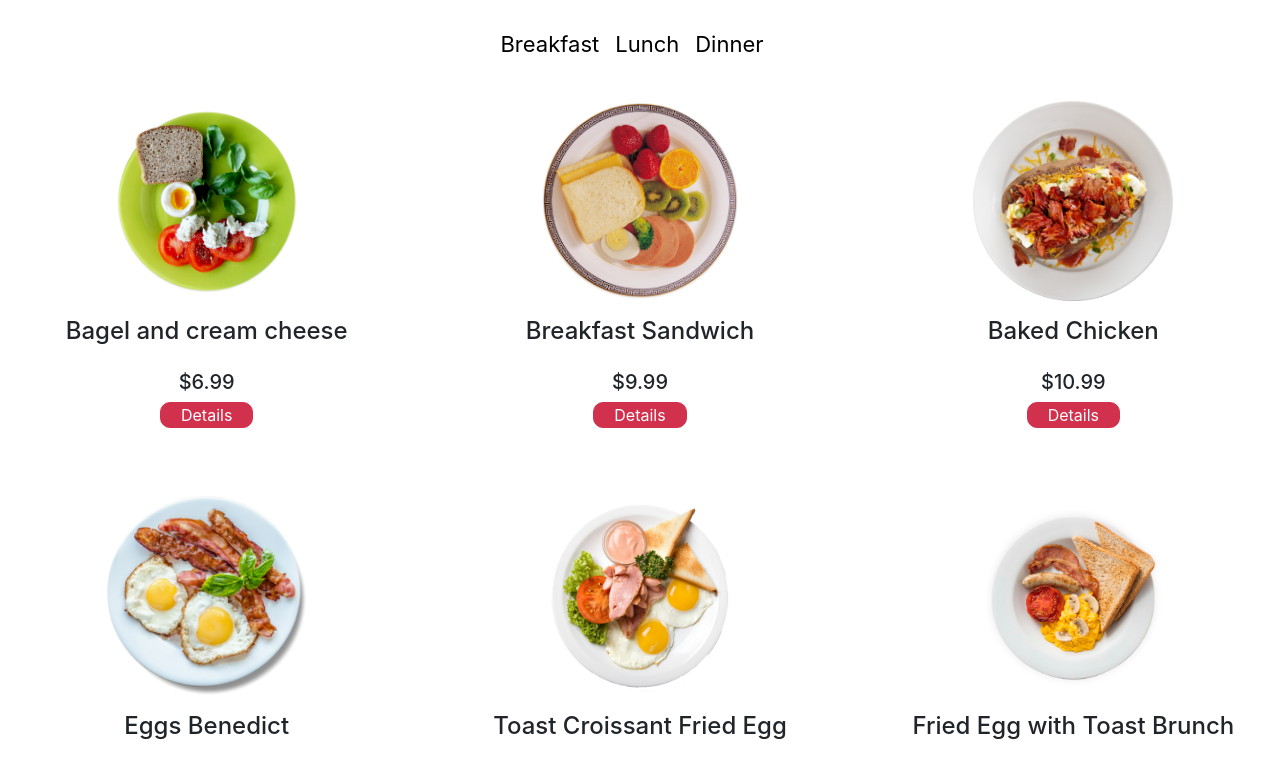
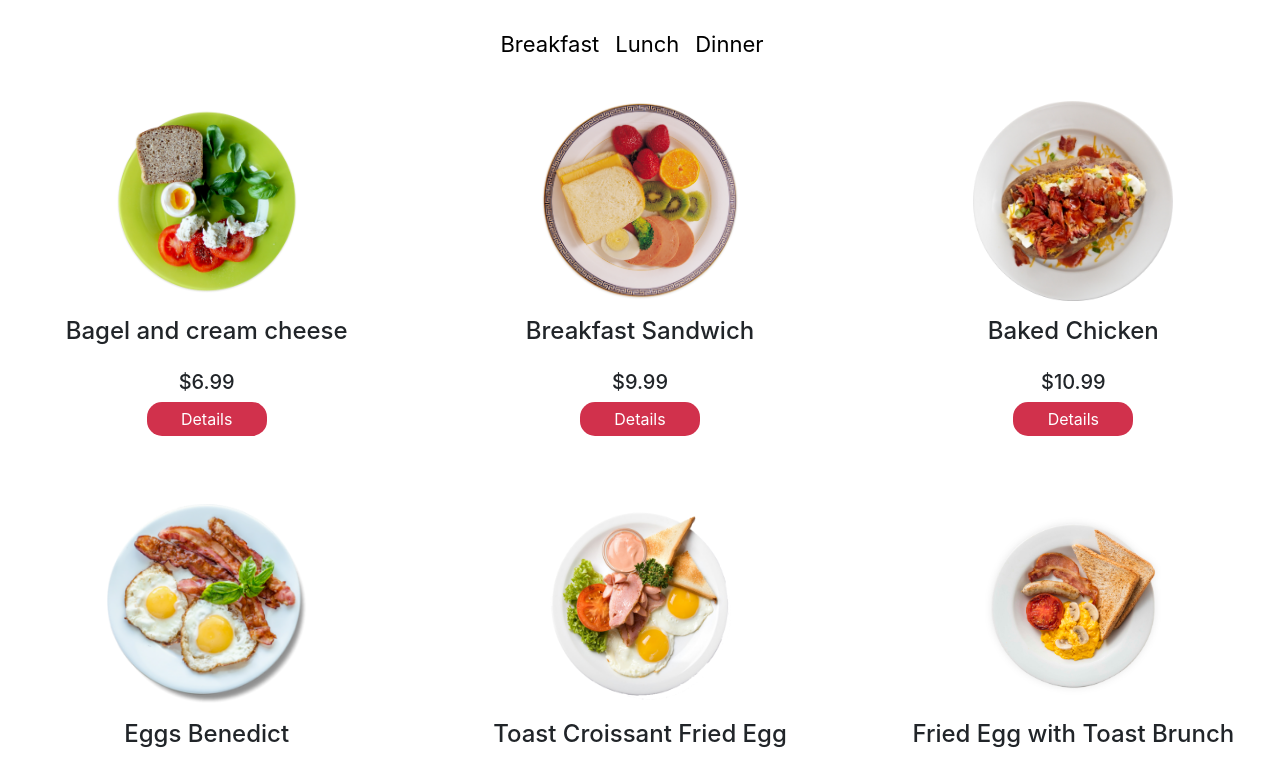
Before and after one commit to Nayem55/red-onion, a React (Create React App) app: page / in a window 1280 px wide. Shown: the part 552-1317 px from the top of the page. Built offline with nearby package versions, Linux system fonts and the light colour scheme; no server answers.

Commit message:
implemented delete cart-item

```diff
--- a/src/Components/Breakfast/Breakfast.css
+++ b/src/Components/Breakfast/Breakfast.css
@@ -14,19 +14,6 @@
     width: 200px;
     height: 200px;
 }
-.bf-btn{
-    border: 1px solid  rgb(209, 49, 76);
-    padding: 0 20px;
-    background-color:rgb(209, 49, 76) ;
-    color: white;
-    border-radius: 10px;
-}
-.bf-btn:hover{
-    border: 1px solid  rgb(209, 49, 76);
-    background-color: white;
-    color: rgb(209, 49, 76) ;
-
-}
 @media (max-width: 991px){
     .bf-container{
         display: grid;
--- a/src/Components/Breakfast/Breakfast.js
+++ b/src/Components/Breakfast/Breakfast.js
@@ -1,25 +1,28 @@
-import { useNavigate } from 'react-router-dom';
-import useFood from '../../CustomHooks/useFoods';
-import './Breakfast.css'
+import { useNavigate } from "react-router-dom";
+import useFood from "../../CustomHooks/useFoods";
+import "./Breakfast.css";
 
 const Breakfast = () => {
-    const [foods] = useFood() ;
-    const BfItems= foods.filter(food=>food?.category==="breakfast")
-    const navigate = useNavigate()
-    return (
-        <div className='bf-container'>
-            {
-                BfItems.map(item=>
-                <div key={item.id} className='breakfast'>
-                    <img className='bf-img' src={item.image} alt="" />
-                    <h4 className='mt-3'>{item.name}</h4>
-                    <h5 className='mt-3'>${item.price}</h5>
-                    <button onClick={()=>navigate(`/breakfast/${item.id}`)} className='bf-btn mb-5'>Details</button>
-                </div>
-                )
-            }
+  const [foods] = useFood();
+  const BfItems = foods.filter((food) => food?.category === "breakfast");
+  const navigate = useNavigate();
+  return (
+    <div className="bf-container">
+      {BfItems.map((item) => (
+        <div key={item.id} className="breakfast">
+          <img className="bf-img" src={item.image} alt="" />
+          <h4 className="mt-3">{item.name}</h4>
+          <h5 className="mt-3">${item.price}</h5>
+            <button
+              onClick={() => navigate(`/breakfast/${item.id}`)}
+              className="cart-btn mb-5"
+            >
+              Details
+            </button>
         </div>
-    );
+      ))}
+    </div>
+  );
 };
 
 export default Breakfast;
--- a/src/Components/Cart/Cart.css
+++ b/src/Components/Cart/Cart.css
@@ -4,6 +4,9 @@
     background-color: rgba(128, 128, 128, 0.253);
     border-radius: 8px;
     width: 280px;
+    display: flex;
+    align-items: center;
+    justify-content: space-between;
 }
 .displayCart img{
     width: 60px;
@@ -17,3 +20,10 @@
     margin-left: 5px;
     color: rgb(209, 49, 76);
 }
+.delete-icon{
+    color: rgb(209, 49, 76);
+}
+.delete-icon:hover{
+    color: black;
+    cursor: pointer;
+}
--- a/src/Components/Cart/Cart.js
+++ b/src/Components/Cart/Cart.js
@@ -1,16 +1,22 @@
 import React from "react";
 import "./Cart.css";
+import { FontAwesomeIcon } from "@fortawesome/react-fontawesome";
+import { faTrashCan } from "@fortawesome/free-solid-svg-icons";
 
-const Cart = ({ item }) => {
+
+const Cart = ({ item , handleRemove }) => {
   return (
-      <div className="displayCart d-flex">
+    <div className="displayCart">
+      <div className="d-flex">
         <img src={item.image} alt="" />
         <div className="d-flex flex-column">
           <p className="mb-0">{item.name}</p>
           <p className="mt-0">Quantity : {item.quantity}</p>
-          <h6>${item.price*item.quantity}</h6>
+          <h6>${item.price * item.quantity}</h6>
         </div>
       </div>
+      <FontAwesomeIcon onClick={()=>handleRemove(item)} className="delete-icon" icon={faTrashCan}></FontAwesomeIcon>
+    </div>
   );
 };
 
--- a/src/Components/Dinner/Dinner.js
+++ b/src/Components/Dinner/Dinner.js
@@ -1,24 +1,27 @@
-import { useNavigate } from 'react-router-dom';
-import useFood from '../../CustomHooks/useFoods';
+import { useNavigate } from "react-router-dom";
+import useFood from "../../CustomHooks/useFoods";
 
 const Dinner = () => {
-    const [foods] = useFood() ;
-    const Dinner= foods.filter(food=>food?.category==="dinner")
-    const navigate = useNavigate()
-    return (
-        <div className='bf-container'>
-            {
-                Dinner.map(item=>
-                <div key={item.id} className='breakfast'>
-                    <img className='bf-img' src={item.image} alt="" />
-                    <h4 className='mt-3'>{item.name}</h4>
-                    <h5 className='mt-3'>${item.price}</h5>
-                    <button onClick={()=>navigate(`/dinner/${item.id}`)} className='bf-btn mb-5'>Details</button>
-                </div>
-                )
-            }
+  const [foods] = useFood();
+  const Dinner = foods.filter((food) => food?.category === "dinner");
+  const navigate = useNavigate();
+  return (
+    <div className="bf-container">
+      {Dinner.map((item) => (
+        <div key={item.id} className="breakfast">
+          <img className="bf-img" src={item.image} alt="" />
+          <h4 className="mt-3">{item.name}</h4>
+          <h5 className="mt-3">${item.price}</h5>
+          <button
+            onClick={() => navigate(`/breakfast/${item.id}`)}
+            className="cart-btn mb-5"
+          >
+            Details
+          </button>
         </div>
-    );
+      ))}
+    </div>
+  );
 };
 
 export default Dinner;
--- a/src/Components/Lunch/Lunch.js
+++ b/src/Components/Lunch/Lunch.js
@@ -1,24 +1,27 @@
-import { useNavigate } from 'react-router-dom';
-import useFood from '../../CustomHooks/useFoods';
+import { useNavigate } from "react-router-dom";
+import useFood from "../../CustomHooks/useFoods";
 
 const Lunch = () => {
-    const [foods] = useFood() ;
-    const Lunch= foods.filter(food=>food?.category==="lunch")
-    const navigate = useNavigate()
-    return (
-        <div className='bf-container'>
-            {
-                Lunch.map(item=>
-                <div key={item.id} className='breakfast'>
-                    <img className='bf-img img-fluid' src={item.image} alt="" />
-                    <h4 className='mt-3'>{item.name}</h4>
-                    <h5 className='mt-3'>${item.price}</h5>
-                    <button onClick={()=>navigate(`/lunch/${item.id}`)} className='bf-btn mb-5'>Details</button>
-                </div>
-                )
-            }
+  const [foods] = useFood();
+  const Lunch = foods.filter((food) => food?.category === "lunch");
+  const navigate = useNavigate();
+  return (
+    <div className="bf-container">
+      {Lunch.map((item) => (
+        <div key={item.id} className="breakfast">
+          <img className="bf-img img-fluid" src={item.image} alt="" />
+          <h4 className="mt-3">{item.name}</h4>
+          <h5 className="mt-3">${item.price}</h5>
+          <button
+            onClick={() => navigate(`/breakfast/${item.id}`)}
+            className="cart-btn mb-5"
+          >
+            Details
+          </button>
         </div>
-    );
+      ))}
+    </div>
+  );
 };
 
 export default Lunch;
--- a/src/Components/OrderDetails/OrderDetails.js
+++ b/src/Components/OrderDetails/OrderDetails.js
@@ -1,10 +1,16 @@
 import React from "react";
 import useCart from "../../CustomHooks/useCart";
+import { removeFromDb } from "../../utilities/fakedb";
 import Cart from "../Cart/Cart";
 import "./OrderDetails.css";
 
 const OrderDetails = () => {
-  const [cart] = useCart();
+  const [cart, setCart]  = useCart();
+  const handleRemove=(item)=>{
+    const rest = cart.filter((food) => food.id !== item.id);
+    setCart(rest);
+    removeFromDb(item.id);
+  }
   let price = 0;
   let shipping = 0;
   let quantity = 0;
@@ -36,7 +42,7 @@ const OrderDetails = () => {
       </div>
       <div className="cart">
         {cart.map((item) => (
-          <Cart item={item}></Cart>
+          <Cart handleRemove={handleRemove} item={item}></Cart>
         ))}
 
         <div className="d-flex justify-content-between cart-summary">
```
